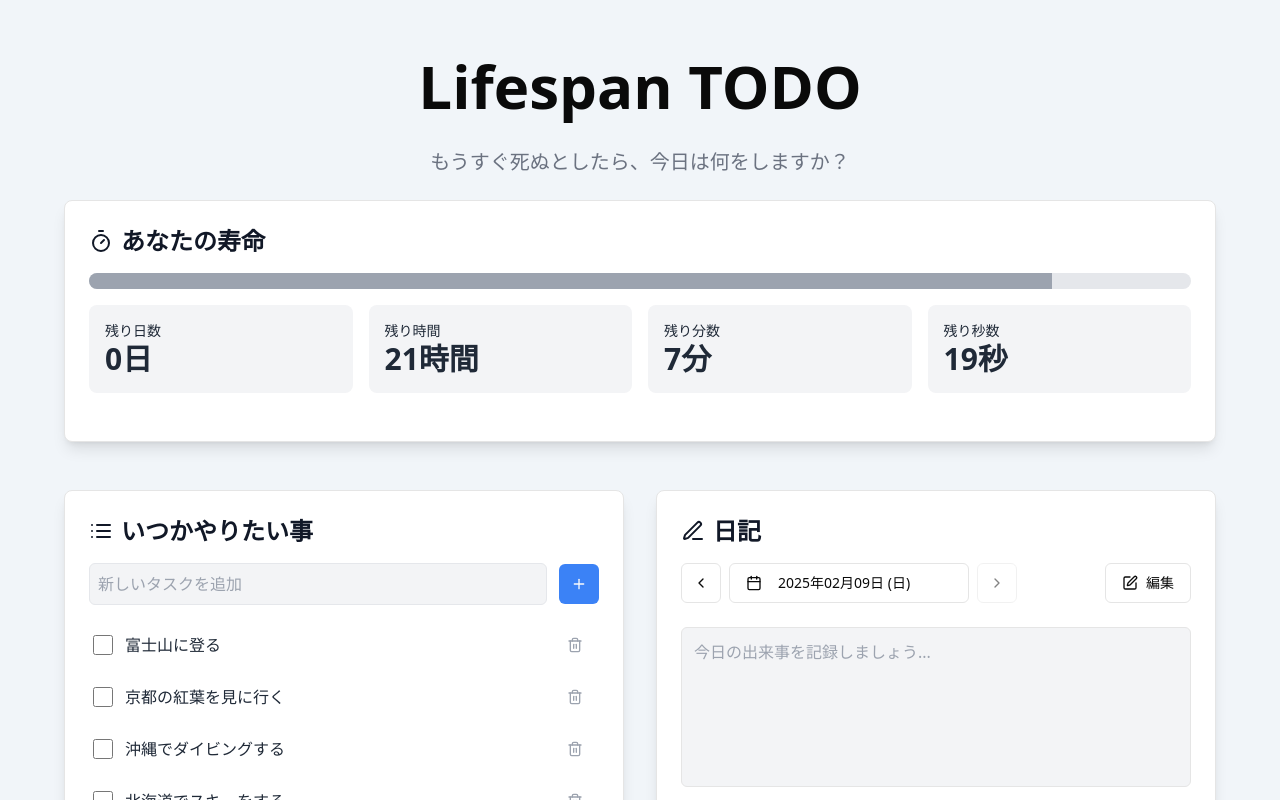
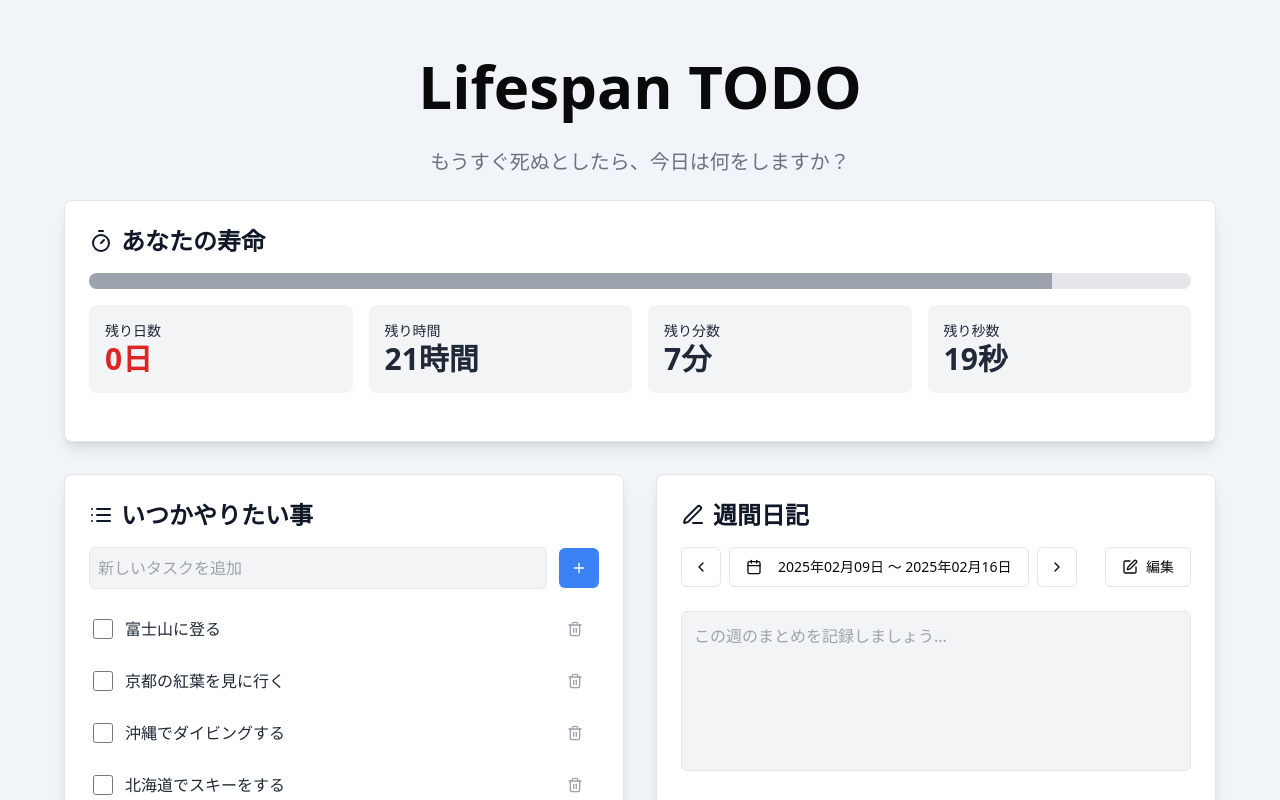
Before and after one commit to Toridesu/lifespan-todo, a React (Vite) app: page / in a window 1280 px wide. Shown: the top 800 px of the page. Built offline with nearby package versions, Linux system fonts and the light colour scheme.

Commit message:
残り日数0のときの処理を追加

```diff
--- a/src/App.tsx
+++ b/src/App.tsx
@@ -10,7 +10,7 @@ export default function App() {
         <p className='text-xl text-gray-500'>もうすぐ死ぬとしたら、今日は何をしますか？</p>
       </header>
       <WeekProgressCard />
-      <div className='grid grid-cols-2 gap-8'>
+      <div className='grid grid-cols-2 gap-8' style={{ marginTop: '2rem' }}>
         <TodoCard />
         <DiaryCard />
       </div>
--- a/src/components/DiaryCard.tsx
+++ b/src/components/DiaryCard.tsx
@@ -11,109 +11,29 @@ import { Card, CardContent } from './ui/card';
 import { Button } from './ui/button';
 import { Calendar } from './ui/calendar';
 import { Popover, PopoverContent, PopoverTrigger } from './ui/popover';
-import { useState, useCallback, useMemo } from 'react';
-import { format, isSameDay } from 'date-fns';
+import { format } from 'date-fns';
 import { ja } from 'date-fns/locale';
-
-// 仮のデータ型定義
-interface DiaryEntry {
-  id: string;
-  date: Date;
-  content: string;
-}
+import { useDiary } from '../hooks/useDiary';
 
 const DiaryCard = () => {
-  const [isEditing, setIsEditing] = useState(false);
-  const [content, setContent] = useState('');
-  const [selectedDate, setSelectedDate] = useState<Date | undefined>(new Date());
-
-  // 仮のデータ
-  const pastEntries = useMemo<DiaryEntry[]>(
-    () => [
-      {
-        id: '1',
-        date: new Date(2024, 2, 20),
-        content: '今日は晴れでした。公園で散歩をしました。',
-      },
-      {
-        id: '2',
-        date: new Date(2024, 2, 19),
-        content: '友達と買い物に行きました。楽しかったです。',
-      },
-      {
-        id: '3',
-        date: new Date(2024, 2, 17),
-        content: '今日は雨でした。世界がぐちゃぐちゃになっていました。',
-      },
-    ],
-    []
-  );
-
-  const handleSave = () => {
-    setIsEditing(false);
-    // TODO: 保存の処理を実装
-  };
-
-  const handleDateSelect = useCallback(
-    (date: Date | undefined) => {
-      setSelectedDate(date);
-      const entry = pastEntries.find(
-        entry => format(entry.date, 'yyyy-MM-dd') === format(date!, 'yyyy-MM-dd')
-      );
-      if (entry) {
-        setContent(entry.content);
-      } else {
-        setContent('');
-      }
-    },
-    [pastEntries]
-  );
-
-  const navigateDay = useCallback(
-    (direction: 'prev' | 'next') => {
-      if (!selectedDate) return;
-
-      const sortedDates = pastEntries
-        .map(entry => entry.date)
-        .sort((a, b) => a.getTime() - b.getTime());
-
-      const currentIndex = sortedDates.findIndex(
-        date => format(date, 'yyyy-MM-dd') === format(selectedDate, 'yyyy-MM-dd')
-      );
-
-      let newDate: Date | undefined;
-      if (direction === 'prev' && currentIndex > 0) {
-        newDate = sortedDates[currentIndex - 1];
-      } else if (direction === 'next' && currentIndex < sortedDates.length - 1) {
-        newDate = sortedDates[currentIndex + 1];
-      } else if (currentIndex === -1) {
-        // 現在の日付に日記がない場合、最も近い日記のある日付を探す
-        const timestamp = selectedDate.getTime();
-        if (direction === 'prev') {
-          newDate = sortedDates.filter(date => date.getTime() < timestamp).pop();
-        } else {
-          newDate = sortedDates.filter(date => date.getTime() > timestamp)[0];
-        }
-      }
-
-      if (newDate) {
-        handleDateSelect(newDate);
-      }
-    },
-    [selectedDate, pastEntries, handleDateSelect]
-  );
-
-  const hasEntryOnDate = useCallback(
-    (date: Date) => {
-      return pastEntries.some(entry => isSameDay(entry.date, date));
-    },
-    [pastEntries]
-  );
+  const {
+    isEditing,
+    setIsEditing,
+    content,
+    setContent,
+    selectedDate,
+    handleSave,
+    handleDateSelect,
+    navigateDay,
+    hasEntryOnDate,
+    currentWeekEntries,
+    getWeekRangeText,
+  } = useDiary();
 
   return (
     <Card className='py-6 shadow-lg' style={{ marginTop: '0px' }}>
       <CardContent>
-        <Header title='日記' icon={PenLine} />
+        <Header title='週間日記' icon={PenLine} />
         <div className='space-y-6'>
           <div className='flex items-center justify-between'>
             <div className='flex items-center gap-2'>
@@ -121,10 +41,7 @@ const DiaryCard = () => {
                 variant='outline'
                 size='icon'
                 onClick={() => navigateDay('prev')}
-                disabled={
-                  !selectedDate ||
-                  !pastEntries.some(entry => entry.date.getTime() < selectedDate.getTime())
-                }
+                disabled={!selectedDate}
               >
                 <ChevronLeft className='h-4 w-4' />
               </Button>
@@ -133,14 +50,10 @@ const DiaryCard = () => {
                 <PopoverTrigger asChild>
                   <Button
                     variant='outline'
-                    className='w-[240px] justify-start text-left font-normal'
+                    className='w-[300px] justify-start text-center font-normal'
                   >
                     <CalendarIcon className='mr-2 h-4 w-4' />
-                    {selectedDate ? (
-                      format(selectedDate, 'yyyy年MM月dd日 (E)', { locale: ja })
-                    ) : (
-                      <span>日付を選択</span>
-                    )}
+                    {selectedDate ? getWeekRangeText(selectedDate) : <span>日付を選択</span>}
                   </Button>
                 </PopoverTrigger>
                 <PopoverContent className='w-auto p-0' align='start'>
@@ -166,10 +79,7 @@ const DiaryCard = () => {
                 variant='outline'
                 size='icon'
                 onClick={() => navigateDay('next')}
-                disabled={
-                  !selectedDate ||
-                  !pastEntries.some(entry => entry.date.getTime() > selectedDate.getTime())
-                }
+                disabled={!selectedDate}
               >
                 <ChevronRight className='h-4 w-4' />
               </Button>
@@ -188,9 +98,27 @@ const DiaryCard = () => {
             )}
           </div>
 
+          {currentWeekEntries.length > 0 && (
+            <div className='mb-4'>
+              <h3 className='text-sm font-medium mb-2'>この週の記録:</h3>
+              <ul className='space-y-2'>
+                {currentWeekEntries.map(entry => (
+                  <li key={entry.id} className='text-sm'>
+                    <div className='flex'>
+                      <span className='font-medium min-w-[80px]'>
+                        {format(entry.date, 'MM/dd (E)', { locale: ja })}:
+                      </span>
+                      <span className='truncate'>{entry.content}</span>
+                    </div>
+                  </li>
+                ))}
+              </ul>
+            </div>
+          )}
+
           <div className='space-y-4'>
             <textarea
-              placeholder='今日の出来事を記録しましょう...'
+              placeholder='この週のまとめを記録しましょう...'
               className='bg-gray-100 w-full h-40 p-3 border rounded-md focus:outline-none focus:ring-2 focus:ring-blue-500 resize-none'
               value={content}
               onChange={e => setContent(e.target.value)}
--- a/src/components/TimeDisplay.tsx
+++ b/src/components/TimeDisplay.tsx
@@ -5,18 +5,20 @@ interface TimeDisplayProps {
     minutes: number;
     seconds: number;
   };
+  isWarning?: boolean;
 }
 
 interface TimeBoxProps {
   label: string;
   value: number;
   unit: string;
+  isWarning?: boolean;
 }
 
-export function TimeDisplay({ timeLeft }: TimeDisplayProps) {
+export function TimeDisplay({ timeLeft, isWarning = false }: TimeDisplayProps) {
   return (
     <div className='flex justify-between gap-4'>
-      <TimeBox label='残り日数' value={timeLeft.days} unit='日' />
+      <TimeBox label='残り日数' value={timeLeft.days} unit='日' isWarning={isWarning} />
       <TimeBox label='残り時間' value={timeLeft.hours} unit='時間' />
       <TimeBox label='残り分数' value={timeLeft.minutes} unit='分' />
       <TimeBox label='残り秒数' value={timeLeft.seconds} unit='秒' />
@@ -24,11 +26,11 @@ export function TimeDisplay({ timeLeft }: TimeDisplayProps) {
   );
 }
 
-function TimeBox({ label, value, unit }: TimeBoxProps) {
+function TimeBox({ label, value, unit, isWarning = false }: TimeBoxProps) {
   return (
     <div className='bg-gray-100 w-full p-4 rounded-lg'>
       <p className='text-sm font-medium text-gray-800'>{label}</p>
-      <p className='text-3xl font-bold text-gray-800'>
+      <p className={`text-3xl font-bold ${isWarning ? 'text-red-600' : 'text-gray-800'}`}>
         {value}
         {unit}
       </p>
--- a/src/components/WeekProgressCard.tsx
+++ b/src/components/WeekProgressCard.tsx
@@ -6,7 +6,7 @@ import { Header } from './Header';
 import { Timer } from 'lucide-react';
 
 export default function WeekProgressCard() {
-  const { timeLeft, progress } = useWeekTimer();
+  const { timeLeft, progress, isWarning } = useWeekTimer();
 
   return (
     <Card className='max-w-7xl mx-auto py-6 shadow-lg' style={{ marginTop: '0px' }}>
@@ -14,7 +14,7 @@ export default function WeekProgressCard() {
         <Header title='あなたの寿命' icon={Timer} />
         <div className='space-y-4'>
           <ProgressBar progress={progress} />
-          <TimeDisplay timeLeft={timeLeft} />
+          <TimeDisplay timeLeft={timeLeft} isWarning={isWarning} />
         </div>
       </CardContent>
     </Card>
--- /dev/null
+++ b/src/hooks/useDiary.ts
@@ -0,0 +1,106 @@
+import { useState, useCallback, useMemo } from 'react';
+import { format, isSameDay, getWeek, startOfWeek, addWeeks, subWeeks } from 'date-fns';
+import { DiaryEntry, mockDiaryEntries } from '../mocks/diaryEntries';
+
+export const useDiary = () => {
+  const [isEditing, setIsEditing] = useState(false);
+  const [content, setContent] = useState('');
+  const [selectedDate, setSelectedDate] = useState<Date | undefined>(new Date());
+  const [selectedWeek, setSelectedWeek] = useState<number>(getWeek(new Date()));
+
+  // モックデータを使用
+  const pastEntries = useMemo<DiaryEntry[]>(() => mockDiaryEntries, []);
+
+  // 週ごとのエントリーを取得
+  const weeklyEntries = useMemo(() => {
+    const entriesByWeek = new Map<number, DiaryEntry[]>();
+
+    pastEntries.forEach(entry => {
+      const weekNum = entry.weekNumber || getWeek(entry.date);
+      if (!entriesByWeek.has(weekNum)) {
+        entriesByWeek.set(weekNum, []);
+      }
+      entriesByWeek.get(weekNum)?.push(entry);
+    });
+
+    return entriesByWeek;
+  }, [pastEntries]);
+
+  // 現在選択されている週のエントリーを取得
+  const currentWeekEntries = useMemo(() => {
+    return weeklyEntries.get(selectedWeek) || [];
+  }, [weeklyEntries, selectedWeek]);
+
+  const handleSave = () => {
+    setIsEditing(false);
+    // TODO: 保存の処理を実装
+  };
+
+  const handleDateSelect = useCallback(
+    (date: Date | undefined) => {
+      if (!date) return;
+
+      setSelectedDate(date);
+      setSelectedWeek(getWeek(date));
+
+      // 週間モードの場合は、その週の最初のエントリーを表示するか、空にする
+      const weekEntries = weeklyEntries.get(getWeek(date)) || [];
+      if (weekEntries.length > 0) {
+        setContent(weekEntries[0].content);
+      } else {
+        setContent('');
+      }
+    },
+    [weeklyEntries]
+  );
+
+  const navigateDay = useCallback(
+    (direction: 'prev' | 'next') => {
+      if (!selectedDate) return;
+
+      // 週単位で移動
+      const newDate = direction === 'prev' ? subWeeks(selectedDate, 1) : addWeeks(selectedDate, 1);
+
+      setSelectedDate(newDate);
+      setSelectedWeek(getWeek(newDate));
+
+      const weekEntries = weeklyEntries.get(getWeek(newDate)) || [];
+      if (weekEntries.length > 0) {
+        setContent(weekEntries[0].content);
+      } else {
+        setContent('');
+      }
+    },
+    [selectedDate, weeklyEntries]
+  );
+
+  const hasEntryOnDate = useCallback(
+    (date: Date) => {
+      return pastEntries.some(entry => isSameDay(entry.date, date));
+    },
+    [pastEntries]
+  );
+
+  const getWeekRangeText = useCallback((date: Date) => {
+    const start = startOfWeek(date);
+    const end = addWeeks(start, 1);
+    return `${format(start, 'yyyy年MM月dd日')} 〜 ${format(end, 'yyyy年MM月dd日')}`;
+  }, []);
+
+  return {
+    isEditing,
+    setIsEditing,
+    content,
+    setContent,
+    selectedDate,
+    setSelectedDate,
+    pastEntries,
+    handleSave,
+    handleDateSelect,
+    navigateDay,
+    hasEntryOnDate,
+    selectedWeek,
+    currentWeekEntries,
+    getWeekRangeText,
+  };
+};
--- /dev/null
+++ b/src/mocks/diaryEntries.ts
@@ -0,0 +1,39 @@
+export interface DiaryEntry {
+  id: string;
+  date: Date;
+  content: string;
+  weekNumber?: number;
+}
+
+export const mockDiaryEntries: DiaryEntry[] = [
+  {
+    id: '1',
+    date: new Date(2024, 2, 20),
+    content: '今日は晴れでした。公園で散歩をしました。',
+    weekNumber: 12,
+  },
+  {
+    id: '2',
+    date: new Date(2024, 2, 19),
+    content: '友達と買い物に行きました。楽しかったです。',
+    weekNumber: 12,
+  },
+  {
+    id: '3',
+    date: new Date(2024, 2, 17),
+    content: '今日は雨でした。世界がぐちゃぐちゃになっていました。',
+    weekNumber: 11,
+  },
+  {
+    id: '4',
+    date: new Date(2024, 2, 10),
+    content: '先週は忙しかったです。週間レポートを書きました。',
+    weekNumber: 10,
+  },
+  {
+    id: '5',
+    date: new Date(2024, 2, 3),
+    content: '3月の最初の週。新しいプロジェクトが始まりました。',
+    weekNumber: 9,
+  },
+];
--- a/src/utils/index.ts
+++ b/src/utils/index.ts
@@ -8,7 +8,7 @@ interface TimeLeft {
   seconds: number;
 }
 
-export function calculateTimeLeft(): { timeLeft: TimeLeft; progress: number } {
+export function calculateTimeLeft(): { timeLeft: TimeLeft; progress: number; isWarning: boolean } {
   const now = new Date();
   const weekStart = startOfWeek(now, { weekStartsOn: 1 });
   const weekEnd = endOfWeek(now, { weekStartsOn: 1 });
@@ -24,7 +24,10 @@ export function calculateTimeLeft(): { timeLeft: TimeLeft; progress: number } {
     seconds: Math.floor((remaining % (1000 * 60)) / 1000),
   };
 
-  return { timeLeft, progress };
+  // 残り日数が0日の場合は警告フラグをtrueに設定]
+  const isWarning = timeLeft.days === 0;
+
+  return { timeLeft, progress, isWarning };
 }
 
 export function useWeekTimer() {
@@ -35,12 +38,14 @@ export function useWeekTimer() {
     seconds: 0,
   });
   const [progress, setProgress] = useState(0);
+  const [isWarning, setIsWarning] = useState(false);
 
   useEffect(() => {
     const updateTime = () => {
-      const { timeLeft: newTimeLeft, progress: newProgress } = calculateTimeLeft();
+      const { timeLeft: newTimeLeft, progress: newProgress, isWarning: newIsWarning } = calculateTimeLeft();
       setTimeLeft(newTimeLeft);
       setProgress(newProgress);
+      setIsWarning(newIsWarning);
     };
 
     updateTime();
@@ -48,5 +53,5 @@ export function useWeekTimer() {
     return () => clearInterval(timer);
   }, []);
 
-  return { timeLeft, progress };
+  return { timeLeft, progress, isWarning };
 }
```
